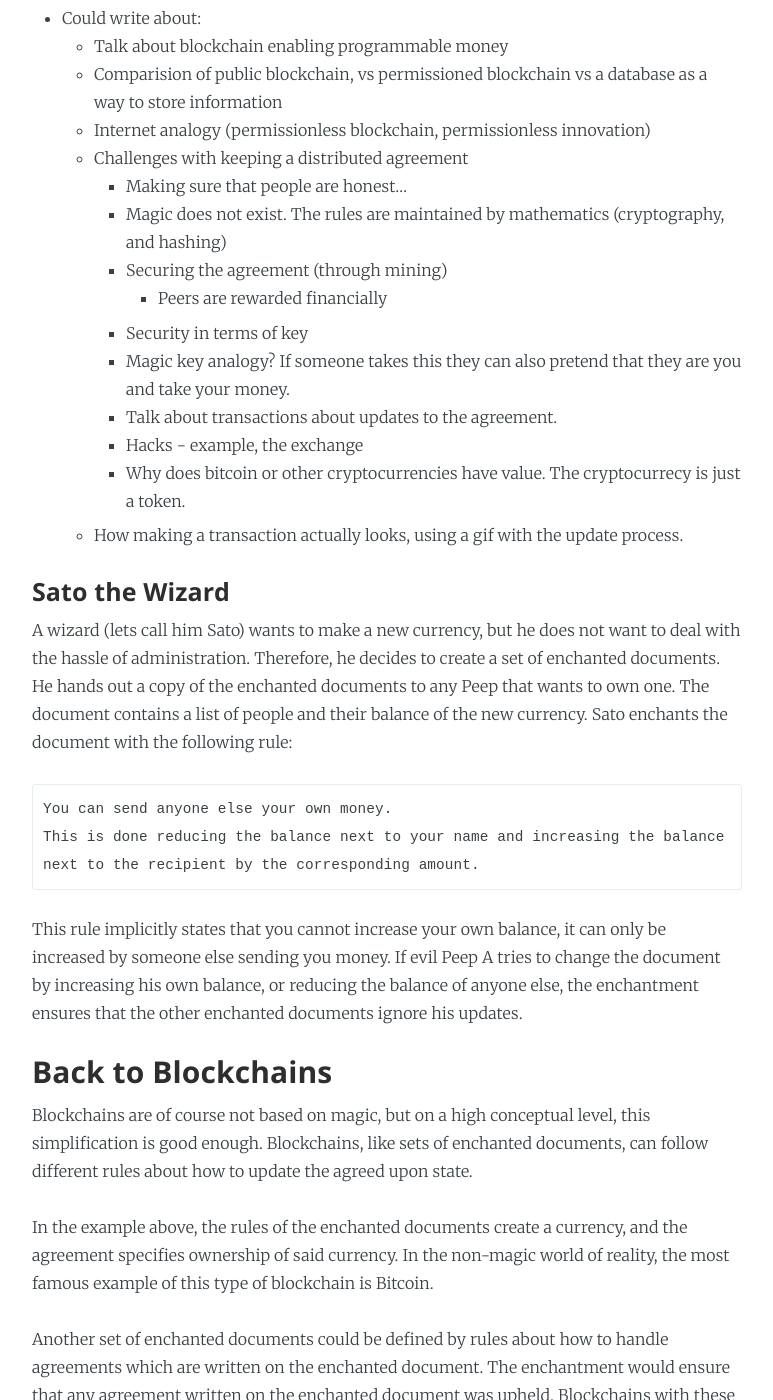
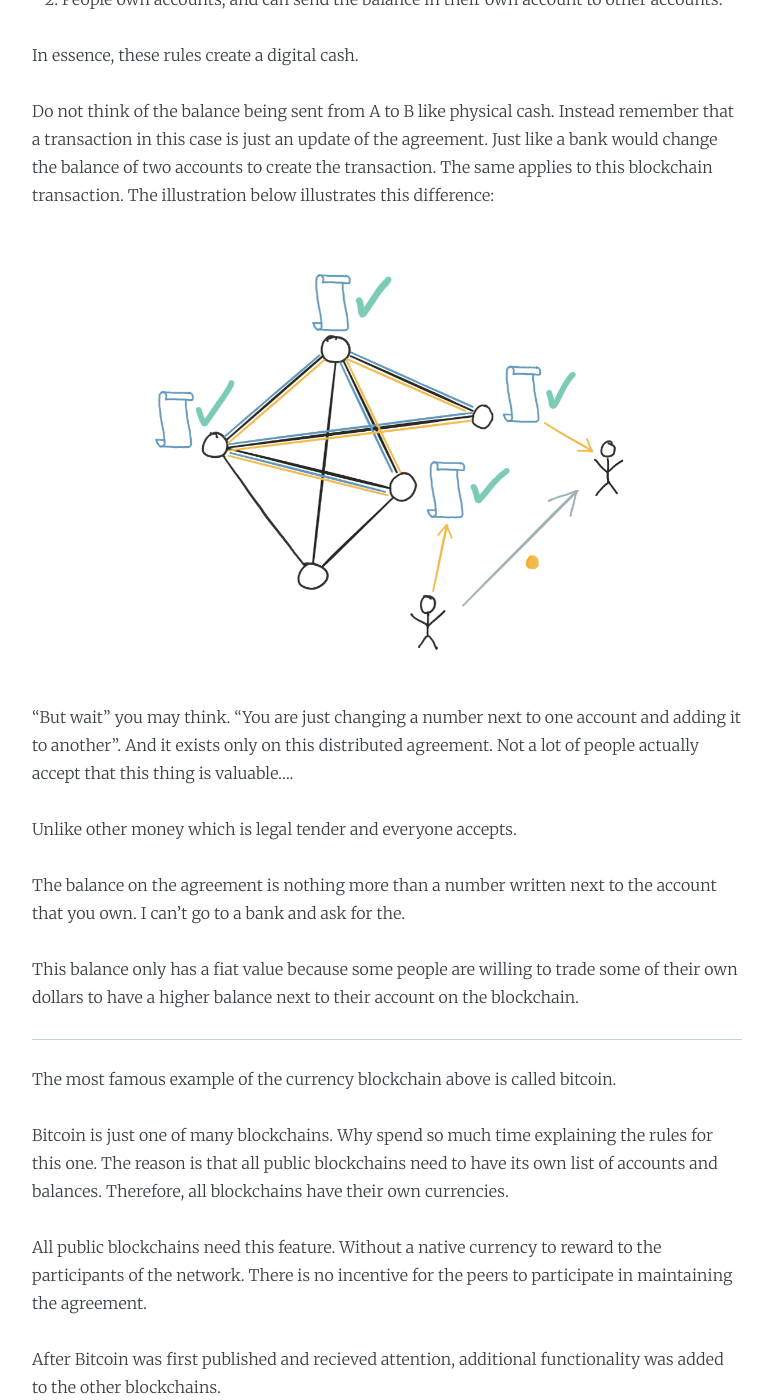
Before and after one commit to wrode/Blog, a Jekyll site: the page built from _posts/2017/2017-02-05-blockchain.md, in a window 1280 px wide and 1400 px high, scrolled down 3409 px. Shown: the whole window, without its empty margins (253-1026 px from the left). Built offline with Jekyll 4.4.1, drawn with Linux system fonts in a browser that asks for light colours; comment, search, counter and statistics services are not loaded; some of the changed text lies outside the part shown.

Commit message:
Updates to blog

```diff
--- a/_posts/2017/2017-02-05-blockchain.md
+++ b/_posts/2017/2017-02-05-blockchain.md
@@ -14,7 +14,7 @@ Blockchain technology is essentially just a new way of handling agreements. The
 
 In order to illustrate the difference, let us take a closer look at the agreement relating to the ownership of money. We'll pretend that banks maintain the agreement about who owns what using pen and paper. The bank has a document with a list of all the customers, their accounts and their corresponding balances (this is *the agreement*). Every time a customer wants to send some money, they notify the bank, and the bank updates *the agreement* by subtracting some money from one account and adding it to another.
 
-One day, the customers of the bank decide that they do not want the bank to be in charge of maintaining *the* agreement anymore. In fact, they do not want any single authority to maintain the agreement. They decide that anyone can take part in the maintainance of the agreement if they wish. Several people from the crowd accept to take on this role, lets call these participants *peers*. In order to maintain the agreement about who owns what in this new decentralized manner, each peer has their own copy of the paper document with the full agreement - all owners of the currency, their accounts and their corresponding balance. There is no longer one single paper document on which the *true* agreement is written, every peer owns a copy.
+One day, the customers of the bank decide that they do not want the bank to be in charge of maintaining *the agreement* anymore. In fact, they do not want any single authority to maintain it. They decide that anyone can take part in the maintainance of the agreement if they wish. Several people from the crowd accept to take on this role. Let us call the people who participante in maintaining the agreement *peers*. In order to maintain the agreement about who owns what in this new decentralized manner, each peer has their own copy of the paper document with the full agreement, which includes all owners of the currency, their accounts and their corresponding balance. There is no longer one single paper document on which the *true* agreement is written, every peer owns a copy.
 
 ![Peers][1]{:.img70}
 
@@ -36,15 +36,61 @@ These magic properties ensure that all the peers have an identical and up-to-dat
 
 ![Enchanted documents][3]{:.img90}
 
-The rules of the enchanted documents can vary between different sets of documents. //Bitcoin looks a lot like the agreement about a bank, accounts and balances, but as we explore below there are many other different types of agreement.
+<!-- Blockchains are of course not based on magic, but on a high conceptual level, this simplification is good enough. Blockchains, like sets of enchanted documents, can follow different rules about how to update the agreed upon state. -->
+The rules of the enchanted documents can vary between different sets of documents. In the example at the start of this post, we looked at an agreement about the ownership of money. The magic rules of these documents would be:
+
+1. Each enchanted document contains a list of all accounts and their corresponding balances.
+2. People own accounts, and can send the balance in their own account to other accounts.
+
+In essence, these rules create a digital cash.
+
+Do not think of the balance being sent from A to B like physical cash. Instead remember that a transaction in this case is just an update of the agreement. Just like a bank would change the balance of two accounts to create the transaction. The same applies to this blockchain transaction. The illustration below illustrates this difference:
+
+![AtoB][4]{:.img70}
+
+"But wait" you may think. "You are just changing a number next to one account and adding it to another". And it exists only on this distributed agreement. Not a lot of people actually accept that this thing is valuable....
+
+Unlike other money which is legal tender and everyone accepts.
+
+The balance on the agreement is nothing more than a number written next to the account that you own. I can't go to a bank and ask for the.
+
+This balance only has a fiat value because some people are willing to trade some of their own dollars to have a higher balance next to their account on the blockchain.
+
+<!-- WHy does bitcoin have any value? Explain. mIt is important to note that the only reason Bitcoin has any value, is because people believe that bitcoin is valuable, and are willing to exchange bitcoin for dollars or euros-->
+---
+
+The most famous example of the currency blockchain above is called bitcoin.
+
+Bitcoin is just one of many blockchains. Why spend so much time explaining the rules for this one. The reason is that all public blockchains need to have its own list of accounts and balances. Therefore, all blockchains have their own currencies.
+
+All public blockchains need this feature. Without a native currency to reward to the participants of the network. There is no incentive for the peers to participate in maintaining the agreement.
+
+After Bitcoin was first published and recieved attention, additional functionality was added to the other blockchains.
+
+One of the first ones were Namecoin...
+
+Storj
+
+Tokens
+
+Go on to talk that it is really about programmable ownership.
+->
+Many different types of applications
+->
+Enter Ethereum
+
+Another set of enchanted documents could be defined by rules about how to handle agreements which are written on the enchanted document. The enchantment would ensure that any agreement written on the enchanted document was upheld. Blockchains with these rules also exists, the most famous of which is called Ethereum. Agreements, written as code, can be uploaded to the blockchain.  In a world of magic, these agreements would ensure that the agreement was upheld in the physical world - not only on the enchanted document. In reality, a blockchain does not yet have any legal precedence outside the blockchain - and so an agreement on a blockchain can only be enforced on the blockchain.
+
+Agreements on the blockchain have been named *Smart Contracts* and deserve a blog post of their own.
 
 
 ---
 
-What to write next?
+
+<!-- What to write next?
 
 - Could write about:
-  - Talk about blockchain enabling programmable money
+  - Talk about blockchain enabling programmable ownership.
   - Comparision of public blockchain, vs permissioned blockchain vs a database as a way to store information
   - Internet analogy (permissionless blockchain, permissionless innovation)
   - Challenges with keeping a distributed agreement
@@ -55,36 +101,7 @@ What to write next?
     - Security in terms of key
     - Magic key analogy? If someone takes this they can also pretend that they are you and take your money.
     - Talk about transactions about updates to the agreement.
-    - Hacks - example, the exchange
-    - Why does bitcoin or other cryptocurrencies have value. The cryptocurrecy is just a token.
-  - How making a transaction actually looks, using a gif with the update process.
-
-<!--illustration showing documents being updated based on one enchanted document being updated
-
-Should mention that each seperate blockchain needs a way to incentivise the peers to take part in the network. !!Value token.
--->
-
-
-#### Sato the Wizard
-
-A wizard (lets call him Sato) wants to make a new currency, but he does not want to deal with the hassle of administration. Therefore, he decides to create a set of enchanted documents. He hands out a copy of the enchanted documents to any Peep that wants to own one. The document contains a list of people and their balance of the new currency. Sato enchants the document with the following rule:
-
-    You can send anyone else your own money.
-    This is done reducing the balance next to your name and increasing the balance next to the recipient by the corresponding amount.
-
-This rule implicitly states that you cannot increase your own balance, it can only be increased by someone else sending you money. If evil Peep A tries to change the document by increasing his own balance, or reducing the balance of anyone else, the enchantment ensures that the other enchanted documents ignore his updates.
-
-### Back to Blockchains
-
-Blockchains are of course not based on magic, but on a high conceptual level, this simplification is good enough. Blockchains, like sets of enchanted documents, can follow different rules about how to update the agreed upon state.
-
-In the example above, the rules of the enchanted documents create a currency, and the agreement specifies ownership of said currency. In the non-magic world of reality, the most famous example of this type of blockchain is Bitcoin.
-<!--mIt is important to note that the only reason Bitcoin has any value, is because people believe that bitcoin is valuable, and are willing to exchange bitcoin for dollars or euros-->
-
-Another set of enchanted documents could be defined by rules about how to handle agreements which are written on the enchanted document. The enchantment would ensure that any agreement written on the enchanted document was upheld. Blockchains with these rules also exists, the most famous of which is called Ethereum. Agreements, written as code, can be uploaded to the blockchain.  In a world of magic, these agreements would ensure that the agreement was upheld in the physical world - not only on the enchanted document. In reality, a blockchain does not yet have any legal precedence outside the blockchain - and so an agreement on a blockchain can only be enforced on the blockchain.
-
-Agreements on the blockchain have been named *Smart Contracts* and deserve a blog post of their own.
-
+    - Hacks - example, the exchange -->
 
 <!--
 why does it matter...
@@ -97,3 +114,4 @@ This also means that there is no central authority who can independently change
   [1]: /assets/images/Peeps.png
   [2]: /assets/images/wizardHarry.png
   [3]: /assets/images/enchantedDocuments.png
+  [4]: /assets/images/AtoB.png
```
Also changed, not shown: _posts/2017/2017-02-04-agreement.md (+23 -11 lines), _posts/2017/2017-02-04-what-is-a-blockchain.md (+1 -0 lines), assets/images/AtoB.png (added).
